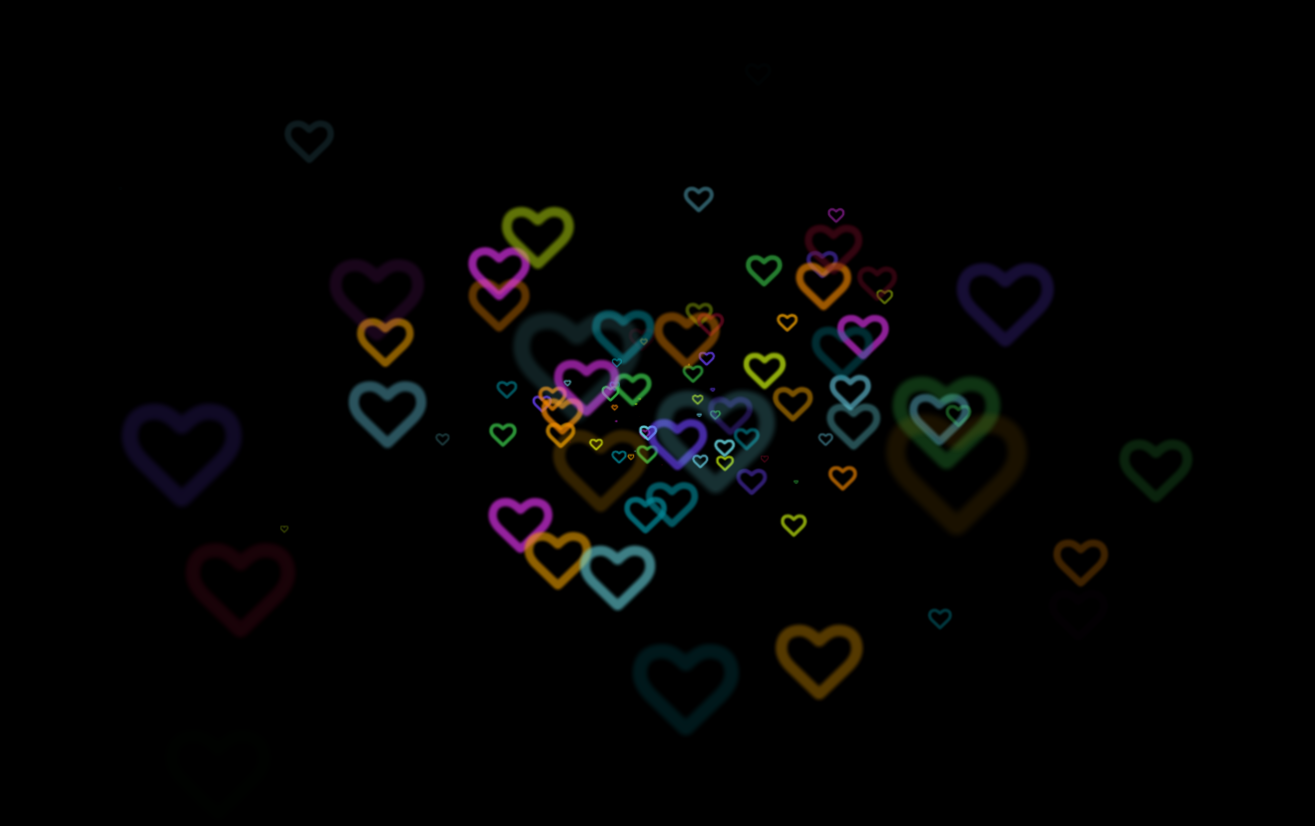
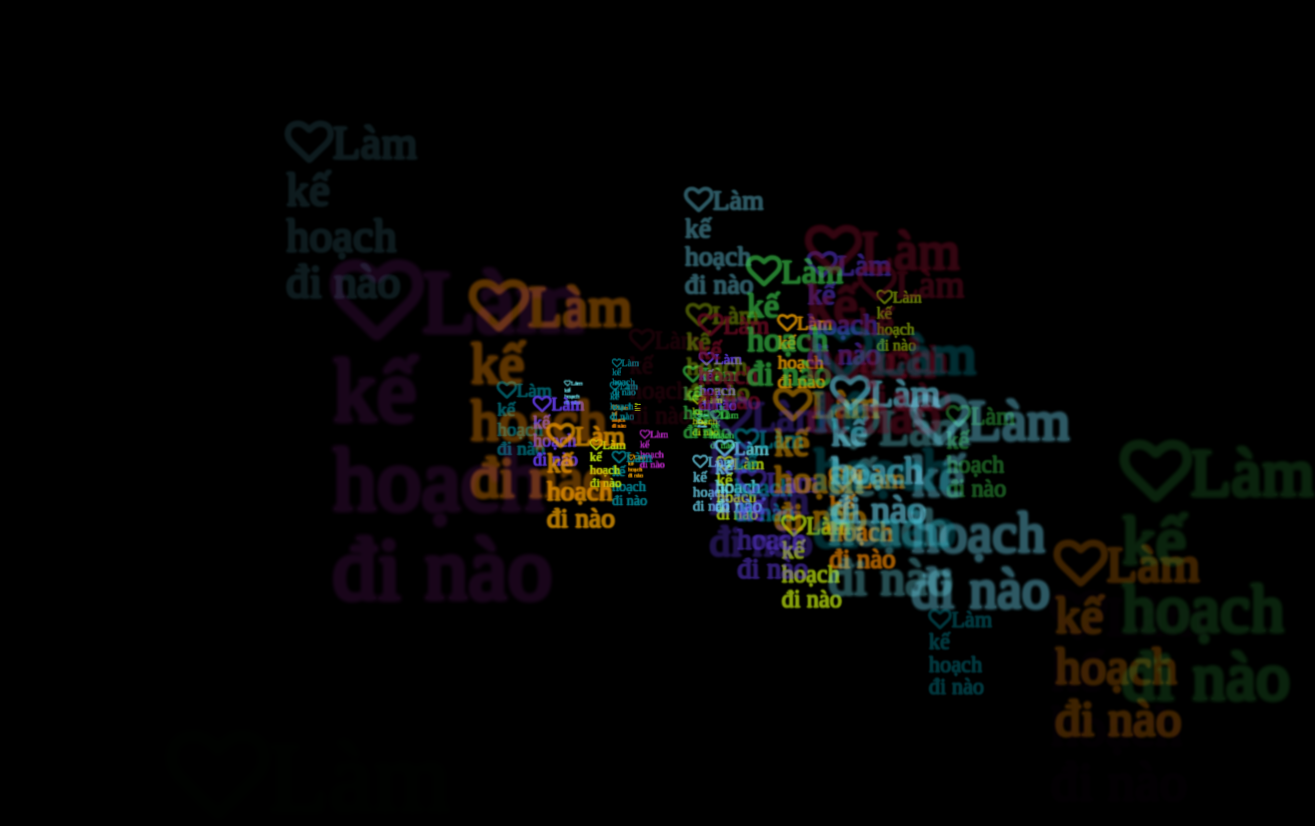
Before and after one commit to lnd2409/love, a plain HTML site: page index.html in a window 1280 px wide. Shown: the whole page, 1315 px wide, since content can reach past the window. Drawn offline with nearby package versions, Linux system fonts and the light colour scheme.

Commit message:
Update index.html

```diff
--- a/index.html
+++ b/index.html
@@ -12,106 +12,73 @@
 
 <body>
   <!-- partial:index.partial.html -->
-  <div class="particle"><i class="fa fa-heart-o"></i></div>
-  <div class="particle"><i class="fa fa-heart-o"></i></div>
-  <div class="particle"><i class="fa fa-heart-o"></i></div>
-  <div class="particle"><i class="fa fa-heart-o"></i></div>
-  <div class="particle"><i class="fa fa-heart-o"></i></div>
-  <div class="particle"><i class="fa fa-heart-o"></i></div>
-  <div class="particle"><i class="fa fa-heart-o"></i></div>
-  <div class="particle"><i class="fa fa-heart-o"></i></div>
-  <div class="particle"><i class="fa fa-heart-o"></i></div>
-  <div class="particle"><i class="fa fa-heart-o"></i></div>
-  <div class="particle"><i class="fa fa-heart-o"></i></div>
-  <div class="particle"><i class="fa fa-heart-o"></i></div>
-  <div class="particle"><i class="fa fa-heart-o"></i></div>
-  <div class="particle"><i class="fa fa-heart-o"></i></div>
-  <div class="particle"><i class="fa fa-heart-o"></i></div>
-  <div class="particle"><i class="fa fa-heart-o"></i></div>
-  <div class="particle"><i class="fa fa-heart-o"></i></div>
-  <div class="particle"><i class="fa fa-heart-o"></i></div>
-  <div class="particle"><i class="fa fa-heart-o"></i></div>
-  <div class="particle"><i class="fa fa-heart-o"></i></div>
-  <div class="particle"><i class="fa fa-heart-o"></i></div>
-  <div class="particle"><i class="fa fa-heart-o"></i></div>
-  <div class="particle"><i class="fa fa-heart-o"></i></div>
-  <div class="particle"><i class="fa fa-heart-o"></i></div>
-  <div class="particle"><i class="fa fa-heart-o"></i></div>
-  <div class="particle"><i class="fa fa-heart-o"></i></div>
-  <div class="particle"><i class="fa fa-heart-o"></i></div>
-  <div class="particle"><i class="fa fa-heart-o"></i></div>
-  <div class="particle"><i class="fa fa-heart-o"></i></div>
-  <div class="particle"><i class="fa fa-heart-o"></i></div>
-  <div class="particle"><i class="fa fa-heart-o"></i></div>
-  <div class="particle"><i class="fa fa-heart-o"></i></div>
-  <div class="particle"><i class="fa fa-heart-o"></i></div>
-  <div class="particle"><i class="fa fa-heart-o"></i></div>
-  <div class="particle"><i class="fa fa-heart-o"></i></div>
-  <div class="particle"><i class="fa fa-heart-o"></i></div>
-  <div class="particle"><i class="fa fa-heart-o"></i></div>
-  <div class="particle"><i class="fa fa-heart-o"></i></div>
-  <div class="particle"><i class="fa fa-heart-o"></i></div>
-  <div class="particle"><i class="fa fa-heart-o"></i></div>
-  <div class="particle"><i class="fa fa-heart-o"></i></div>
-  <div class="particle"><i class="fa fa-heart-o"></i></div>
-  <div class="particle"><i class="fa fa-heart-o"></i></div>
-  <div class="particle"><i class="fa fa-heart-o"></i></div>
-  <div class="particle"><i class="fa fa-heart-o"></i></div>
-  <div class="particle"><i class="fa fa-heart-o"></i></div>
-  <div class="particle"><i class="fa fa-heart-o"></i></div>
-  <div class="particle"><i class="fa fa-heart-o"></i></div>
-  <div class="particle"><i class="fa fa-heart-o"></i></div>
-  <div class="particle"><i class="fa fa-heart-o"></i></div>
-  <div class="particle"><i class="fa fa-heart-o"></i></div>
-  <div class="particle"><i class="fa fa-heart-o"></i></div>
-  <div class="particle"><i class="fa fa-heart-o"></i></div>
-  <div class="particle"><i class="fa fa-heart-o"></i></div>
-  <div class="particle"><i class="fa fa-heart-o"></i></div>
-  <div class="particle"><i class="fa fa-heart-o"></i></div>
-  <div class="particle"><i class="fa fa-heart-o"></i></div>
-  <div class="particle"><i class="fa fa-heart-o"></i></div>
-  <div class="particle"><i class="fa fa-heart-o"></i></div>
-  <div class="particle"><i class="fa fa-heart-o"></i></div>
-  <div class="particle"><i class="fa fa-heart-o"></i></div>
-  <div class="particle"><i class="fa fa-heart-o"></i></div>
-  <div class="particle"><i class="fa fa-heart-o"></i></div>
-  <div class="particle"><i class="fa fa-heart-o"></i></div>
-  <div class="particle"><i class="fa fa-heart-o"></i></div>
-  <div class="particle"><i class="fa fa-heart-o"></i></div>
-  <div class="particle"><i class="fa fa-heart-o"></i></div>
-  <div class="particle"><i class="fa fa-heart-o"></i></div>
-  <div class="particle"><i class="fa fa-heart-o"></i></div>
-  <div class="particle"><i class="fa fa-heart-o"></i></div>
-  <div class="particle"><i class="fa fa-heart-o"></i></div>
-  <div class="particle"><i class="fa fa-heart-o"></i></div>
-  <div class="particle"><i class="fa fa-heart-o"></i></div>
-  <div class="particle"><i class="fa fa-heart-o"></i></div>
-  <div class="particle"><i class="fa fa-heart-o"></i></div>
-  <div class="particle"><i class="fa fa-heart-o"></i></div>
-  <div class="particle"><i class="fa fa-heart-o"></i></div>
-  <div class="particle"><i class="fa fa-heart-o"></i></div>
-  <div class="particle"><i class="fa fa-heart-o"></i></div>
-  <div class="particle"><i class="fa fa-heart-o"></i></div>
-  <div class="particle"><i class="fa fa-heart-o"></i></div>
-  <div class="particle"><i class="fa fa-heart-o"></i></div>
-  <div class="particle"><i class="fa fa-heart-o"></i></div>
-  <div class="particle"><i class="fa fa-heart-o"></i></div>
-  <div class="particle"><i class="fa fa-heart-o"></i></div>
-  <div class="particle"><i class="fa fa-heart-o"></i></div>
-  <div class="particle"><i class="fa fa-heart-o"></i></div>
-  <div class="particle"><i class="fa fa-heart-o"></i></div>
-  <div class="particle"><i class="fa fa-heart-o"></i></div>
-  <div class="particle"><i class="fa fa-heart-o"></i></div>
-  <div class="particle"><i class="fa fa-heart-o"></i></div>
-  <div class="particle"><i class="fa fa-heart-o"></i></div>
-  <div class="particle"><i class="fa fa-heart-o"></i></div>
-  <div class="particle"><i class="fa fa-heart-o"></i></div>
-  <div class="particle"><i class="fa fa-heart-o"></i></div>
-  <div class="particle"><i class="fa fa-heart-o"></i></div>
-  <div class="particle"><i class="fa fa-heart-o"></i></div>
-  <div class="particle"><i class="fa fa-heart-o"></i></div>
-  <div class="particle"><i class="fa fa-heart-o"></i></div>
-  <div class="particle"><i class="fa fa-heart-o"></i></div>
+  <div class="particle"></div>
+  <div class="particle"></div>
+  <div class="particle"></div>
+  <div class="particle"></div>
+  <div class="particle"></div>
+  <div class="particle"></div>
+  <div class="particle"></div>
+  <div class="particle"></div>
+  <div class="particle"></div>
+  <div class="particle"></div>
+  <div class="particle"></div>
+  <div class="particle"></div>
+  <div class="particle"></div>
+  <div class="particle"></div>
+  <div class="particle"></div>
+  <div class="particle"></div>
+  <div class="particle"></div>
+  <div class="particle"></div>
+  <div class="particle"><i class="fa fa-heart-o">Làm kế hoạch đi nào</i></div>
+  <div class="particle"><i class="fa fa-heart-o">Làm kế hoạch đi nào</i></div>
+  <div class="particle"><i class="fa fa-heart-o">Làm kế hoạch đi nào</i></div>
+  <div class="particle"><i class="fa fa-heart-o">Làm kế hoạch đi nào</i></div>
+  <div class="particle"><i class="fa fa-heart-o">Làm kế hoạch đi nào</i></div>
+  <div class="particle"><i class="fa fa-heart-o">Làm kế hoạch đi nào</i></div>
+  <div class="particle"><i class="fa fa-heart-o">Làm kế hoạch đi nào</i></div>
+  <div class="particle"><i class="fa fa-heart-o">Làm kế hoạch đi nào</i></div>
+  <div class="particle"><i class="fa fa-heart-o">Làm kế hoạch đi nào</i></div>
+  <div class="particle"><i class="fa fa-heart-o">Làm kế hoạch đi nào</i></div>
+  <div class="particle"><i class="fa fa-heart-o">Làm kế hoạch đi nào</i></div>
+  <div class="particle"><i class="fa fa-heart-o">Làm kế hoạch đi nào</i></div>
+  <div class="particle"><i class="fa fa-heart-o">Làm kế hoạch đi nào</i></div>
+  <div class="particle"><i class="fa fa-heart-o">Làm kế hoạch đi nào</i></div>
+  <div class="particle"><i class="fa fa-heart-o">Làm kế hoạch đi nào</i></div>
+  <div class="particle"><i class="fa fa-heart-o">Làm kế hoạch đi nào</i></div>
+  <div class="particle"><i class="fa fa-heart-o">Làm kế hoạch đi nào</i></div>
+  <div class="particle"><i class="fa fa-heart-o">Làm kế hoạch đi nào</i></div>
+  <div class="particle"><i class="fa fa-heart-o">Làm kế hoạch đi nào</i></div>
+  <div class="particle"><i class="fa fa-heart-o">Làm kế hoạch đi nào</i></div>
+  <div class="particle"><i class="fa fa-heart-o">Làm kế hoạch đi nào</i></div>
+  <div class="particle"><i class="fa fa-heart-o">Làm kế hoạch đi nào</i></div>
+  <div class="particle"><i class="fa fa-heart-o">Làm kế hoạch đi nào</i></div>
+  <div class="particle"><i class="fa fa-heart-o">Làm kế hoạch đi nào</i></div>
+  <div class="particle"><i class="fa fa-heart-o">Làm kế hoạch đi nào</i></div>
+  <div class="particle"><i class="fa fa-heart-o">Làm kế hoạch đi nào</i></div>
+  <div class="particle"><i class="fa fa-heart-o">Làm kế hoạch đi nào</i></div>
+  <div class="particle"><i class="fa fa-heart-o">Làm kế hoạch đi nào</i></div>
+  <div class="particle"><i class="fa fa-heart-o">Làm kế hoạch đi nào</i></div>
+  <div class="particle"><i class="fa fa-heart-o">Làm kế hoạch đi nào</i></div>
+  <div class="particle"><i class="fa fa-heart-o">Làm kế hoạch đi nào</i></div>
+  <div class="particle"><i class="fa fa-heart-o">Làm kế hoạch đi nào</i></div>
+  <div class="particle"><i class="fa fa-heart-o">Làm kế hoạch đi nào</i></div>
+  <div class="particle"><i class="fa fa-heart-o">Làm kế hoạch đi nào</i></div>
+  <div class="particle"><i class="fa fa-heart-o">Làm kế hoạch đi nào</i></div>
+  <div class="particle"><i class="fa fa-heart-o">Làm kế hoạch đi nào</i></div>
+  <div class="particle"><i class="fa fa-heart-o">Làm kế hoạch đi nào</i></div>
+  <div class="particle"><i class="fa fa-heart-o">Làm kế hoạch đi nào</i></div>
+  <div class="particle"><i class="fa fa-heart-o">Làm kế hoạch đi nào</i></div>
+  <div class="particle"><i class="fa fa-heart-o">Làm kế hoạch đi nào</i></div>
+  <div class="particle"><i class="fa fa-heart-o">Làm kế hoạch đi nào</i></div>
+  <div class="particle"><i class="fa fa-heart-o">Làm kế hoạch đi nào</i></div>
+  <div class="particle"><i class="fa fa-heart-o">Làm kế hoạch đi nào</i></div>
+  <div class="particle"><i class="fa fa-heart-o">Làm kế hoạch đi nào</i></div>
+  <div class="particle"><i class="fa fa-heart-o">Làm kế hoạch đi nào</i></div>
+  <div class="particle"><i class="fa fa-heart-o">Làm kế hoạch đi nào</i></div>
+  <div class="particle"><i class="fa fa-heart-o">Làm kế hoạch đi nào</i></div>
+  <div class="particle"><i class="fa fa-heart-o">Làm kế hoạch đi nào</i></div>
+  <div class="particle"><i class="fa fa-heart-o">Làm kế hoạch đi nào</i></div>
   <!-- partial -->
   <script src='https://cdnjs.cloudflare.com/ajax/libs/jquery/3.3.1/jquery.min.js'></script>
 </body>
```
